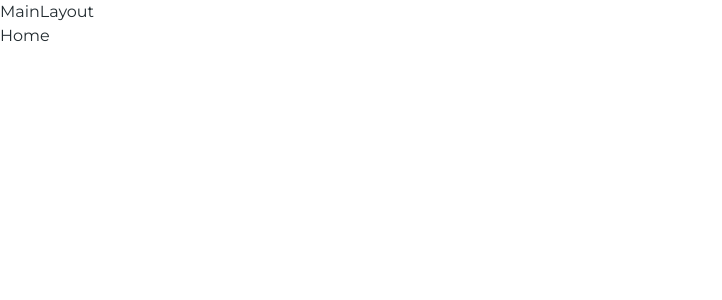
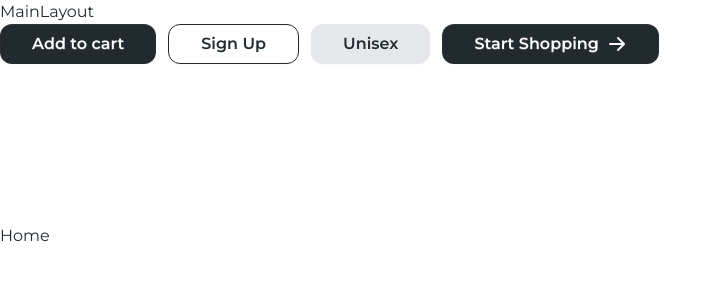
Before and after one commit to Tarek9595/NewLokit, a React (Vite) app: page / in a window 1280 px wide. Shown: the top 300 px of the page, without its empty margins (0-722 px from the left). Built offline with nearby package versions, Linux system fonts and the light colour scheme.

Commit message:
create custom button

```diff
--- /dev/null
+++ b/src/components/common/CstBtn.jsx
@@ -0,0 +1,42 @@
+export default function CstBtn({
+  children,
+  onClick,
+  variant = "darky", // darky, light, outline
+  size = "md", // sm, md, lg
+  icon: Icon, // بنباصي الـ Icon كـ Component
+  className = "",
+  type = "button",
+  fullWidth = false,
+}) {
+  // تعريف الاستايلات بناءً على الـ Variants اللي في الصور
+  const variants = {
+    darky: "bg-darky text-white hover:bg-opacity-90 border-none",
+    inline:
+      "bg-gray-200 text-darky hover:bg-darky hover:text-white border-none",
+    outline:
+      "bg-transparent border border-darky text-darky hover:bg-darky hover:text-white",
+  };
+
+  const sizes = {
+    sm: "px-4 py-2 text-sm",
+    md: "px-8 py-4 text-base", // الحجم اللي متكرر في الصور
+    lg: "px-10 py-5 text-lg",
+  };
+
+  return (
+    <button
+      type={type}
+      onClick={onClick}
+      className={`
+        btn rounded-xl transition-all duration-300 flex items-center justify-center gap-2 font-main
+        ${variants[variant]}
+        ${sizes[size]}
+        ${fullWidth ? "w-full" : "w-fit"}
+        ${className}
+      `}
+    >
+      {children}
+      {Icon && <Icon className="text-xl" />}
+    </button>
+  );
+}
--- a/src/components/layout/MainLayout.jsx
+++ b/src/components/layout/MainLayout.jsx
@@ -1,9 +1,19 @@
 import { Outlet } from "react-router";
+import { HiArrowRight } from "react-icons/hi";
+import CstBtn from "../common/CstBtn";
 
 export default function MainLayout() {
   return (
     <div>
       <h1>MainLayout</h1>
+      <div className="w-full h-50 flex gap-3">
+        <CstBtn variant="darky">Add to cart</CstBtn>
+        <CstBtn variant="outline">Sign Up</CstBtn>
+        <CstBtn variant="inline">Unisex</CstBtn>
+        <CstBtn variant="darky" icon={HiArrowRight}>
+          Start Shopping
+        </CstBtn>
+      </div>
       <Outlet />
     </div>
   );
```
